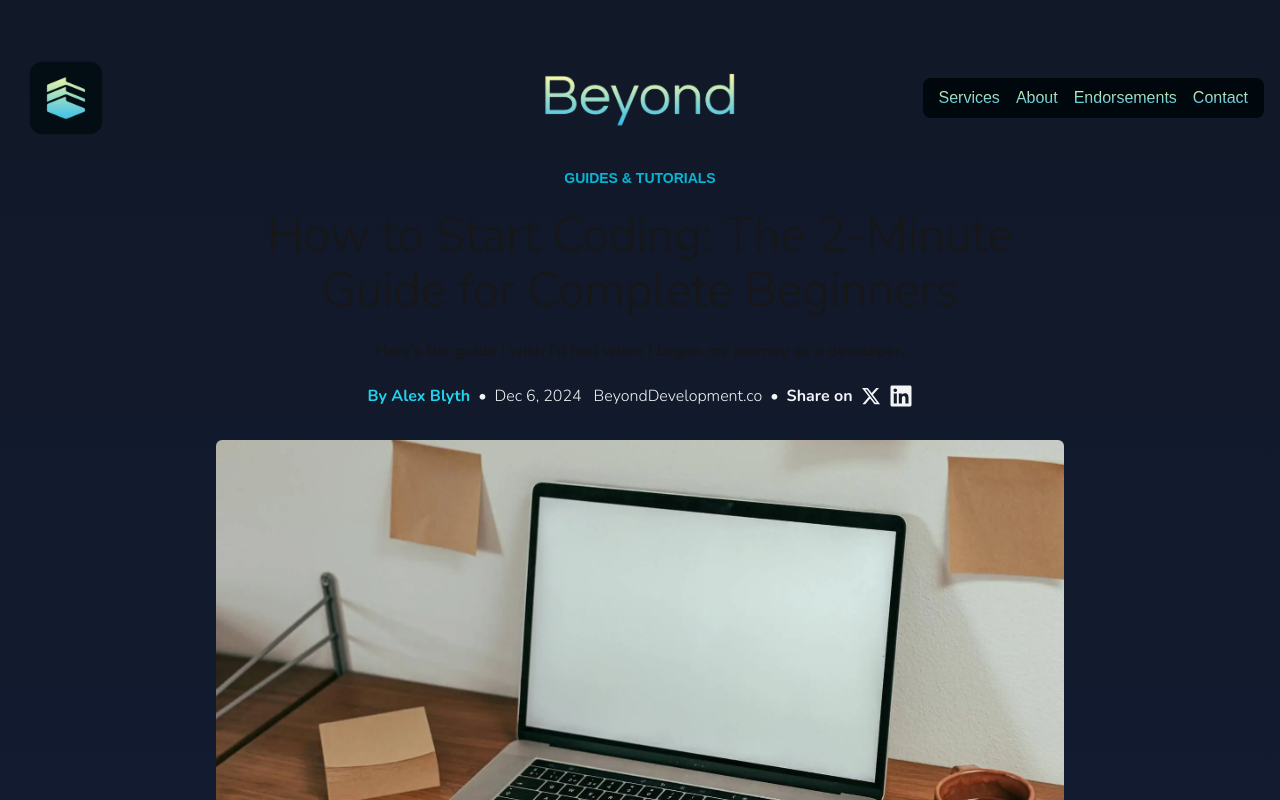
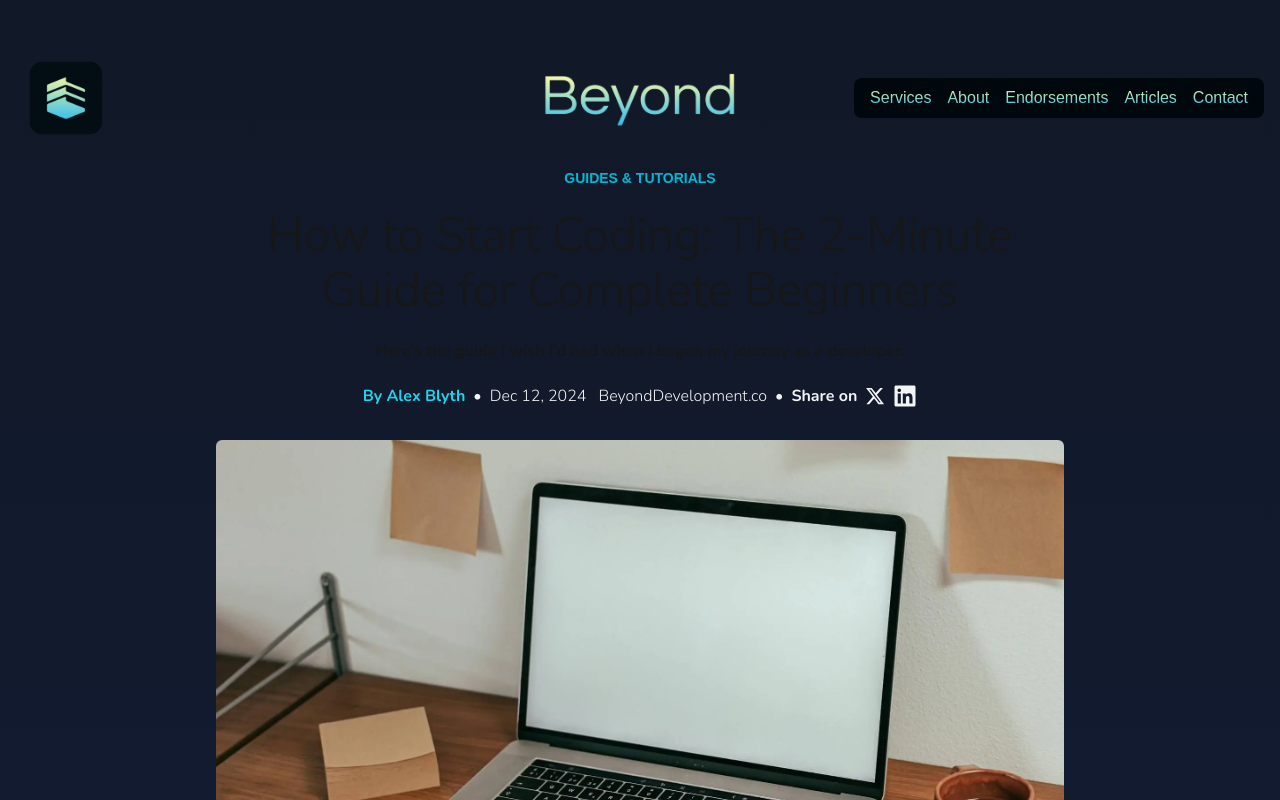
Before and after one commit to blyal/beyond-retail, a Next.js app: page /articles/how-to-start-coding-the-two-minute-guide-for-complete-beginners in a window 1280 px wide. Shown: the top 800 px of the page. Built offline with nearby package versions, Linux system fonts and the light colour scheme.

Commit message:
feat: add articles link

```diff
--- a/src/app/articles/how-to-start-coding-the-two-minute-guide-for-complete-beginners/page.tsx
+++ b/src/app/articles/how-to-start-coding-the-two-minute-guide-for-complete-beginners/page.tsx
@@ -10,7 +10,7 @@ const Article = () => {
       subtitle={
         "Here’s the guide I wish I’d had when I began my journey as a developer."
       }
-      dateTime={"2024-12-06"}
+      dateTime={"2024-12-12"}
       xShareLink={
         "https://x.com/intent/tweet?text=How%20To%20Start%20Coding:%20The%202-Minute%20Guide%20for%20Complete%20Beginners&url=https://www.beyonddevelopment.co/articles/how-to-start-coding-the-two-minute-guide-for-complete-beginners"
       }
--- a/src/app/articles/page.tsx
+++ b/src/app/articles/page.tsx
@@ -31,7 +31,7 @@ export default function ArticlesHub() {
                   scratch.
                 </h2>
                 <p className="opacity-60 text-xs lg:text-base">
-                  Alex Blyth | Nov 21, 2024
+                  Alex Blyth | Nov 30, 2024
                 </p>
               </div>
               {/* <Image
@@ -91,7 +91,7 @@ export default function ArticlesHub() {
                     Beginners
                   </h3>
                   <p className="text-xs lg:text-sm text-gray-500 mb-2">
-                    Dec 1, 2024
+                    Dec 12, 2024
                   </p>
                 </div>
               </div>
--- a/src/app/articles/the-ultimate-guide-to-becoming-a-software-engineer-from-scratch/page.tsx
+++ b/src/app/articles/the-ultimate-guide-to-becoming-a-software-engineer-from-scratch/page.tsx
@@ -12,7 +12,7 @@ const Article = () => {
       subtitle={
         "Programming is a pathway to a lifetime of opportunity, in the tech industry and beyond."
       }
-      dateTime={"2024-11-21"}
+      dateTime={"2024-11-30"}
       xShareLink={
         "https://x.com/intent/tweet?text=The%20Ultimate%20Guide%20to%20Becoming%20a%20Software%20Engineer,%20from%20scratch&url=https://www.beyonddevelopment.co/articles/the-ultimate-guide-to-becoming-a-software-engineer-from-scratch"
       }
--- a/src/constants/links.ts
+++ b/src/constants/links.ts
@@ -2,4 +2,5 @@ export const NAV_LINKS = [
   { name: "Services", href: "#services" },
   { name: "About", href: "#about" },
   { name: "Endorsements", href: "#endorsements" },
+  { name: "Articles", href: "articles" },
 ];
```
